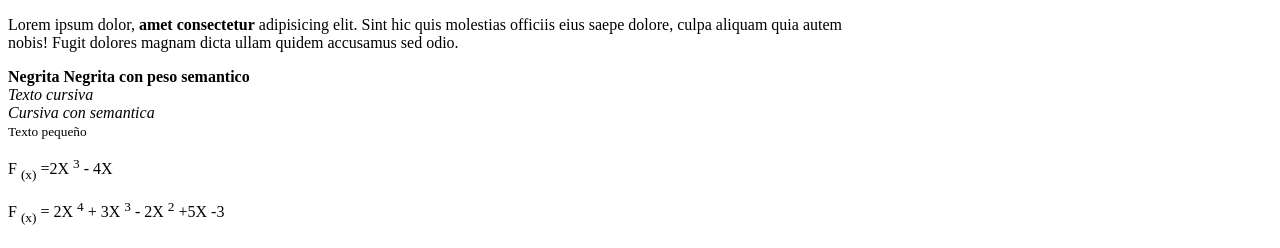
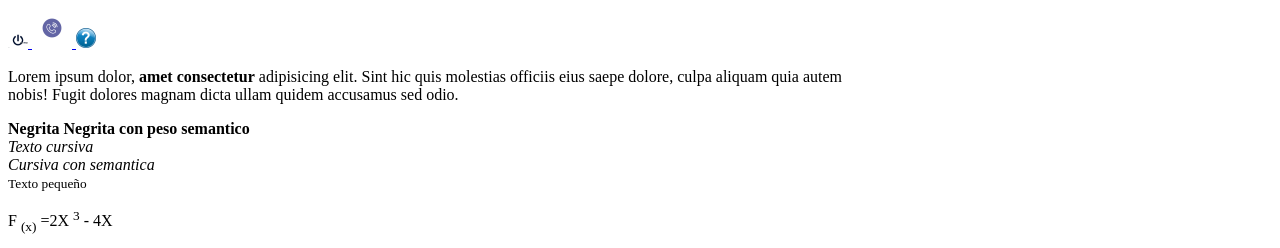
Before and after one commit to Alex020825/primerRepositorio, a plain HTML site: page index.html in a window 1280 px wide. Shown: the top 248 px of the page. Drawn offline with Linux system fonts and the light colour scheme.

Commit message:
actualización 26/02/2025

```diff
--- a/index.html
+++ b/index.html
@@ -7,6 +7,19 @@
     <title>Pagina Principal</title>
 </head>
 <body>
+
+  <a href="#" >
+    <img src="imagenes/imagen2.jpg" alt="no carga" title= "ir a index" width="20px">
+  </a>
+  <a href="paginas/contactos.html">
+    <img src="imagenes/btn_contactos.png" alt="" width="40px">
+  </a>
+
+  <a href="paginas/servicios.html">
+    <img src="imagenes/btn_servicios.png" alt="" width="20px">
+  </a>
+
+
     <p>
          Lorem ipsum dolor, <strong>amet consectetur</strong>  adipisicing elit. Sint hic quis
          molestias officiis eius saepe dolore, culpa aliquam quia autem
@@ -59,9 +72,11 @@
         <h3>link pagina de la universidad</h3>
         <a href="https://www.unicesar.edu.co/" target="_blank"> UPC</a>
 
+
     <hr>
 
     <a href="imagenes/imagen1.jpg" target="_blank" >click para ver imagen</a>
+
     <br>
 
     <h4>Link a las paginas</h4>
@@ -98,6 +113,8 @@
 
 
 
+
+
 </body>
 
 
```
Also changed, not shown: paginas/contactos.html (+6 -1 lines), paginas/servicios.html (+3 -0 lines), imagenes/btn_contactos.png (added), imagenes/btn_servicios.png (added), imagenes/imagen2.jpg (added).
